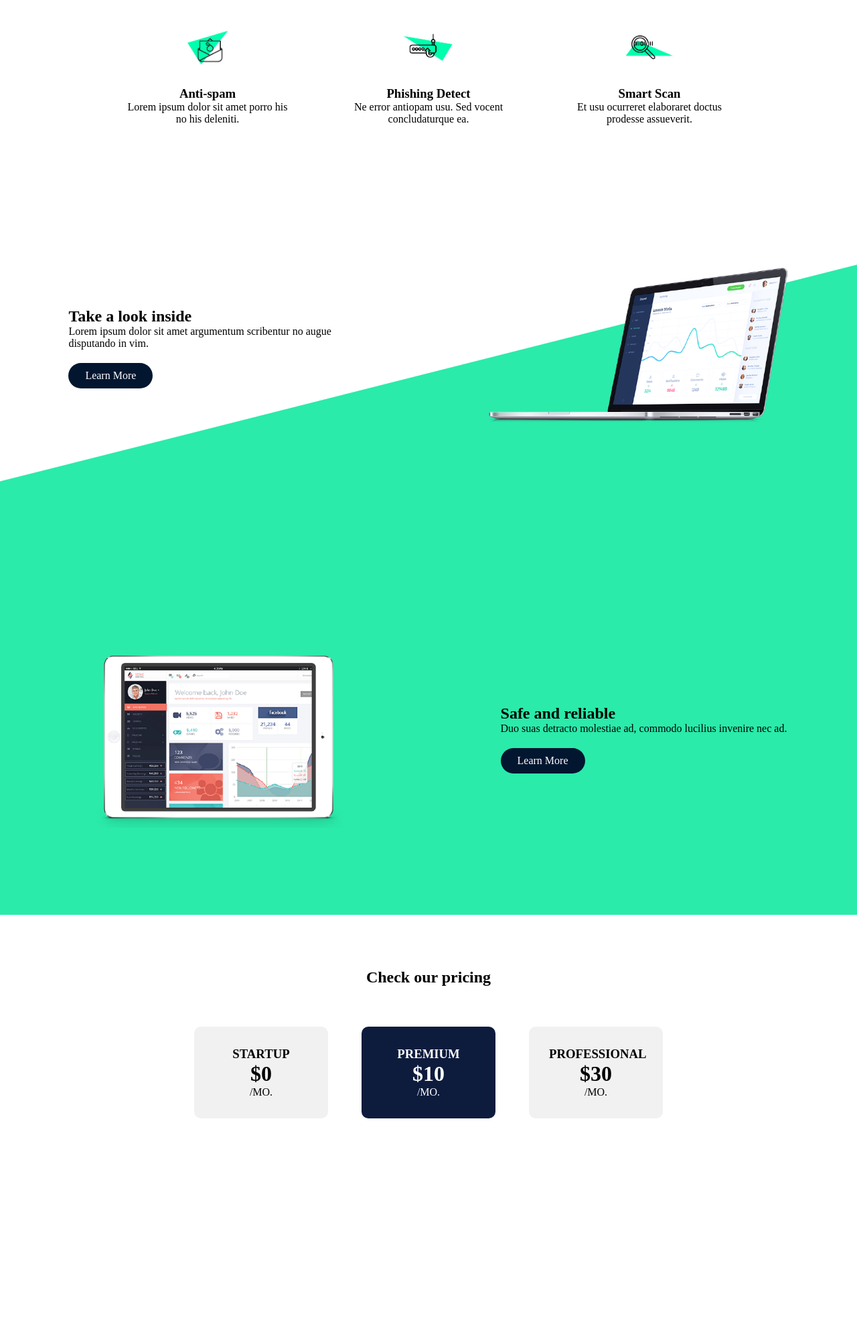
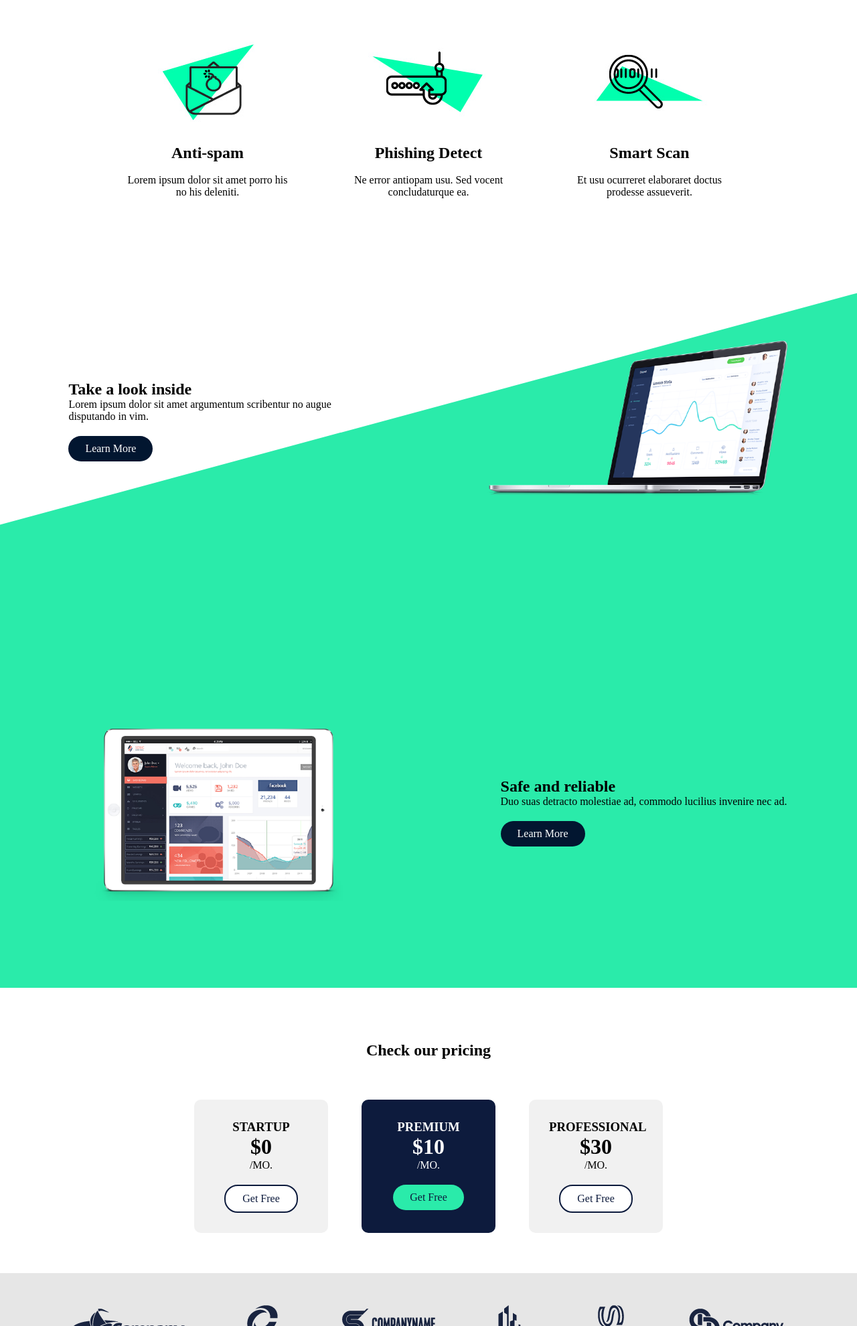
Before and after one commit to krisgallego/Proyecto-Axit, a plain HTML site: page index.html in a window 1280 px wide. Shown: the part 820-2800 px from the top of the page at 67% size. Before the commit the page ends 2550 px from the top, so only its background shows below. Drawn offline with Linux system fonts and the light colour scheme.

Commit message:
EN PROCESO 111

```diff
--- a/index.html
+++ b/index.html
@@ -33,17 +33,20 @@
         <div class="punto">
             <img src="assets/images/smart-protect-1.jpg">
             <h3>Anti-spam</h3>
+            <br>
             <p>Lorem ipsum dolor sit amet porro his no his deleniti.</p>
         </div>
         <div class="punto">
             <img src="assets/images/smart-protect-2.jpg">
             <h3>Phishing Detect</h3>
+            <br>
             <p>Ne error antiopam usu. Sed vocent concludaturque ea.</p>
         </div>
 
         <div class="punto">
             <img src="assets/images/smart-protect-3.jpg">
             <h3>Smart Scan</h3>
+            <br>
             <p>Et usu ocurreret elaboraret doctus prodesse assueverit.</p>
         </div>
     </div>
@@ -80,19 +83,32 @@
             <h3>STARTUP</h3>
             <h1>$0</h1>
             <p>/MO.</p>
+            <a href="#" class="boton-normal">Get Free</a>
         </div>
 
         <div class="price-box active">
             <h3>PREMIUM</h3>
             <h1>$10</h1>
             <p>/MO.</p>
+            <a href="#" class="boton-color">Get Free</a>
         </div>
 
         <div class="price-box">
             <h3>PROFESSIONAL</h3>
             <h1>$30</h1>
             <p>/MO.</p>
+            <a href="#" class="boton-normal">Get Free</a>
         </div>
     </div>
+
+    <div class="clients">
+        <img src="assets/images/client-1.png" >
+        <img src="assets/images/client-2.png" >
+        <img src="assets/images/client-3.png" >
+        <img src="assets/images/client-4.png" >
+        <img src="assets/images/client-5.png" >
+        <img src="assets/images/client-6.png" >
+    </div>
+
 </body>
 </html>
--- a/styles/style.css
+++ b/styles/style.css
@@ -109,10 +109,8 @@
     width: 250px;
 }
 
-
-.punto img{
-    width: 80px;
-    margin-bottom: 15px;
+.punto h3{
+    font-size: 1.5rem;
 }
 
 .feature-1,
@@ -161,7 +159,36 @@
     background: #f1f1f1;
 }
 
+.price-box .boton-normal{
+    display: inline-block;
+    margin-top: 20px;
+    padding: 10px 25px;
+    background-color: white;
+    color: #0d1b3d;
+    border: 2px solid #0d1b3d;
+    text-decoration: none;
+    border-radius: 20px;
+}
+
 .price-box.active{
     background: #0d1b3d;
     color: white;
 }
+
+.price-box.active .boton-color{
+    display: inline-block;
+    margin-top: 20px;
+    padding: 10px 25px;
+    background: rgb(42, 235, 170);
+    color: #0d1b3d;
+    text-decoration: none;
+    border-radius: 20px;
+}
+
+.clients{
+    display: flex;
+    justify-content: center;
+    gap: 60px;
+    padding: 40px 0;
+    background-color: #e6e6e6;
+}
```
